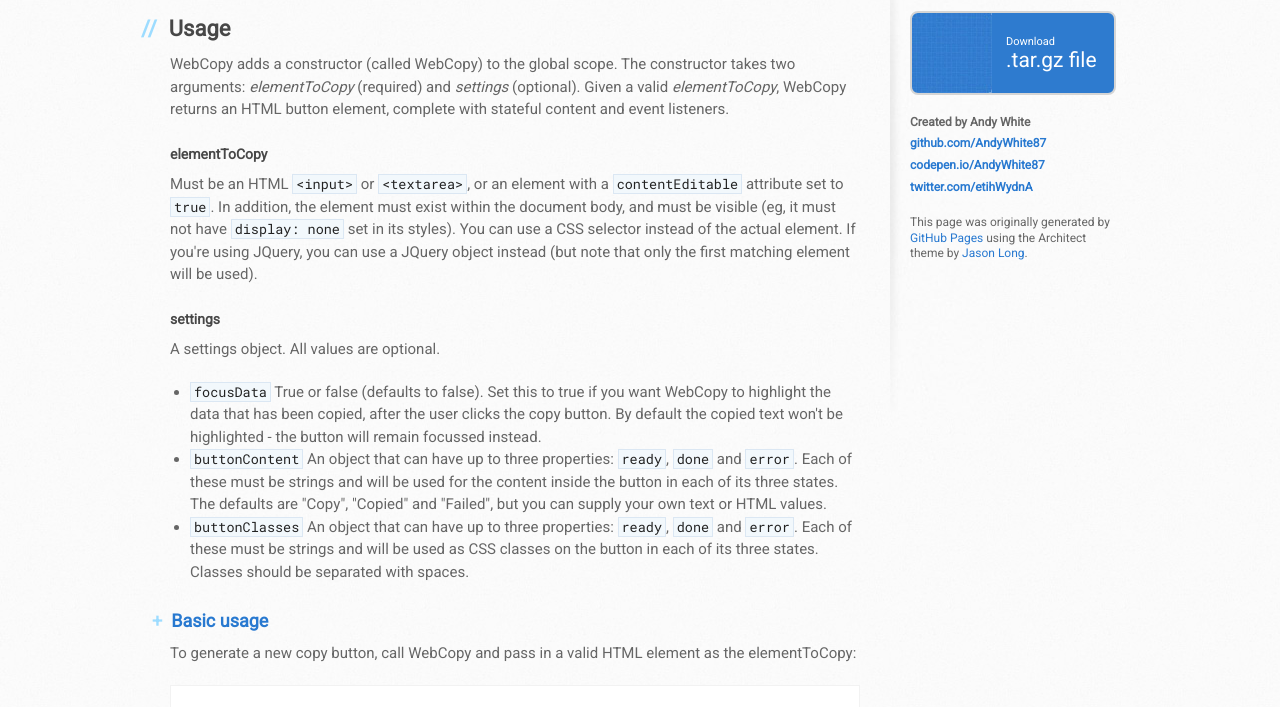
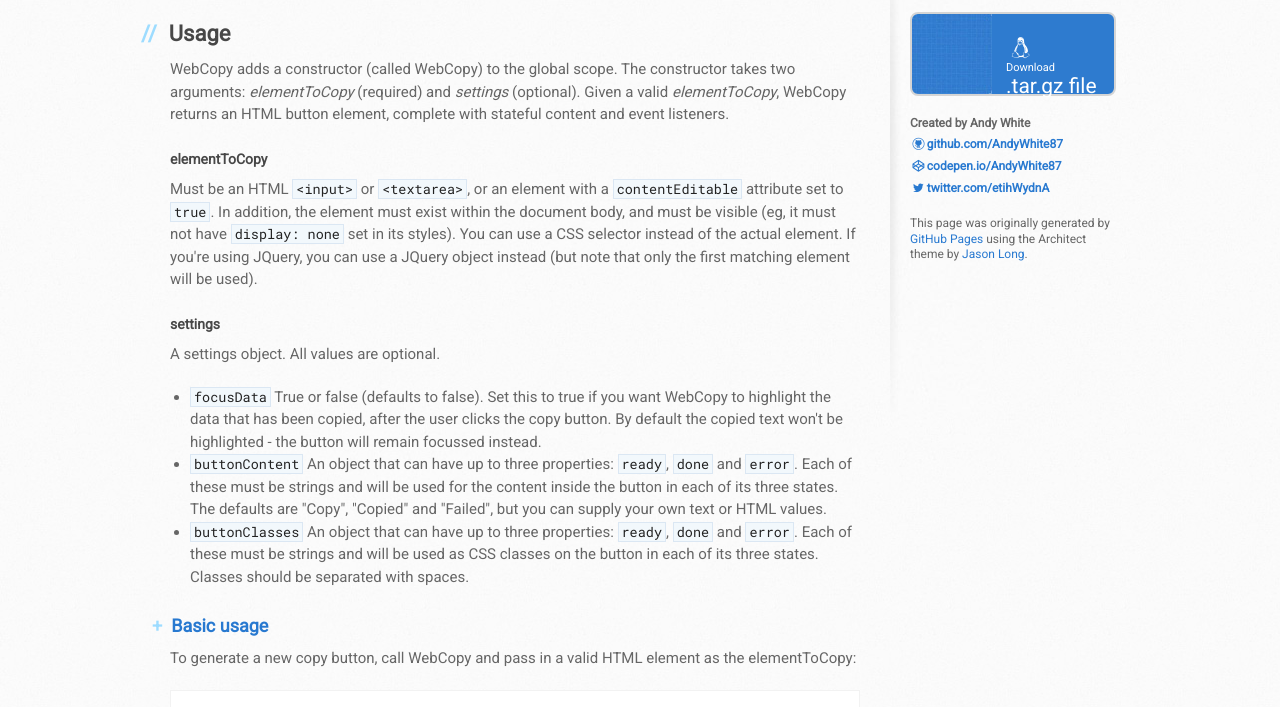
Before and after one commit to WSydnA/WebCopy, a plain HTML site: page index.html in a window 1280 px wide. Shown: the part 393-1100 px from the top of the page. Drawn offline with Linux system fonts and the light colour scheme.

Commit message:
Added reference to icon stylesheet

```diff
--- a/index.html
+++ b/index.html
@@ -7,6 +7,7 @@
     <link href='https://fonts.googleapis.com/css?family=Architects+Daughter' rel='stylesheet' type='text/css'>
     <link rel="stylesheet" type="text/css" href="stylesheets/stylesheet.css" media="screen">
     <link rel="stylesheet" type="text/css" href="stylesheets/github-light.css" media="screen">
+    <link rel="stylesheet" type="text/css" href="stylesheets/fontello.css" media="screen">
     <link rel="stylesheet" type="text/css" href="stylesheets/print.css" media="print">
 
     <!--[if lt IE 9]>
```
